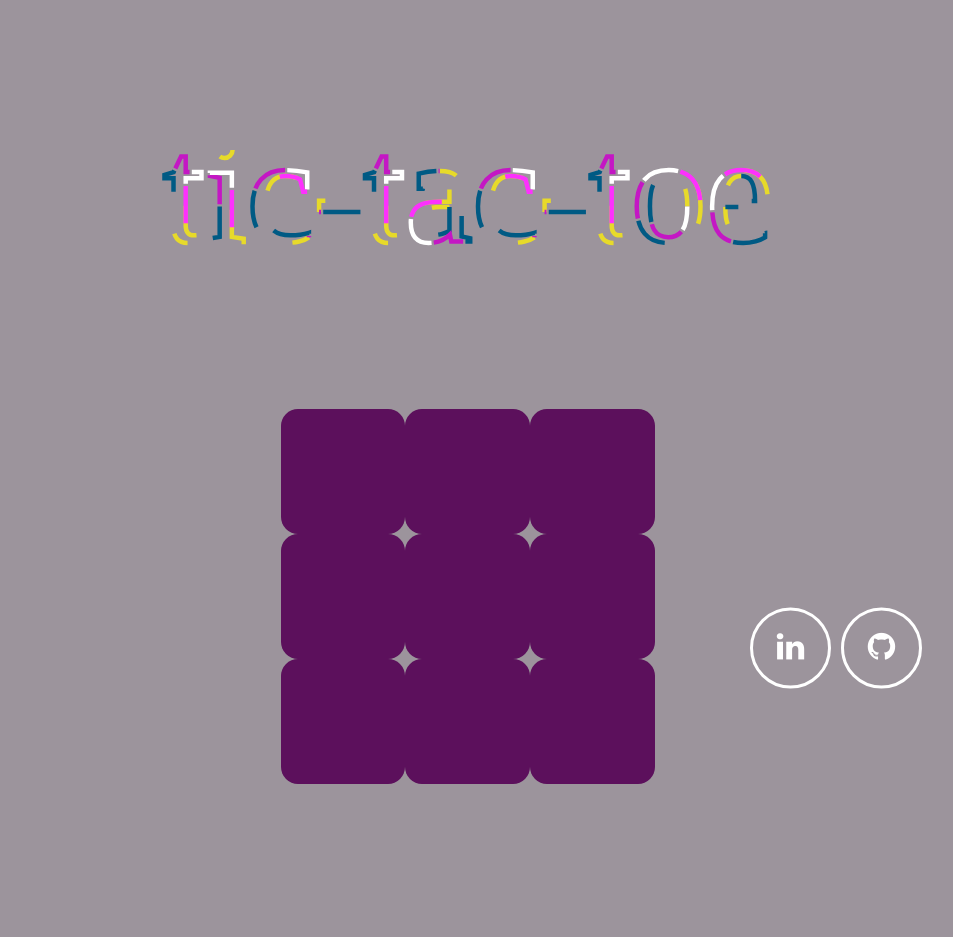
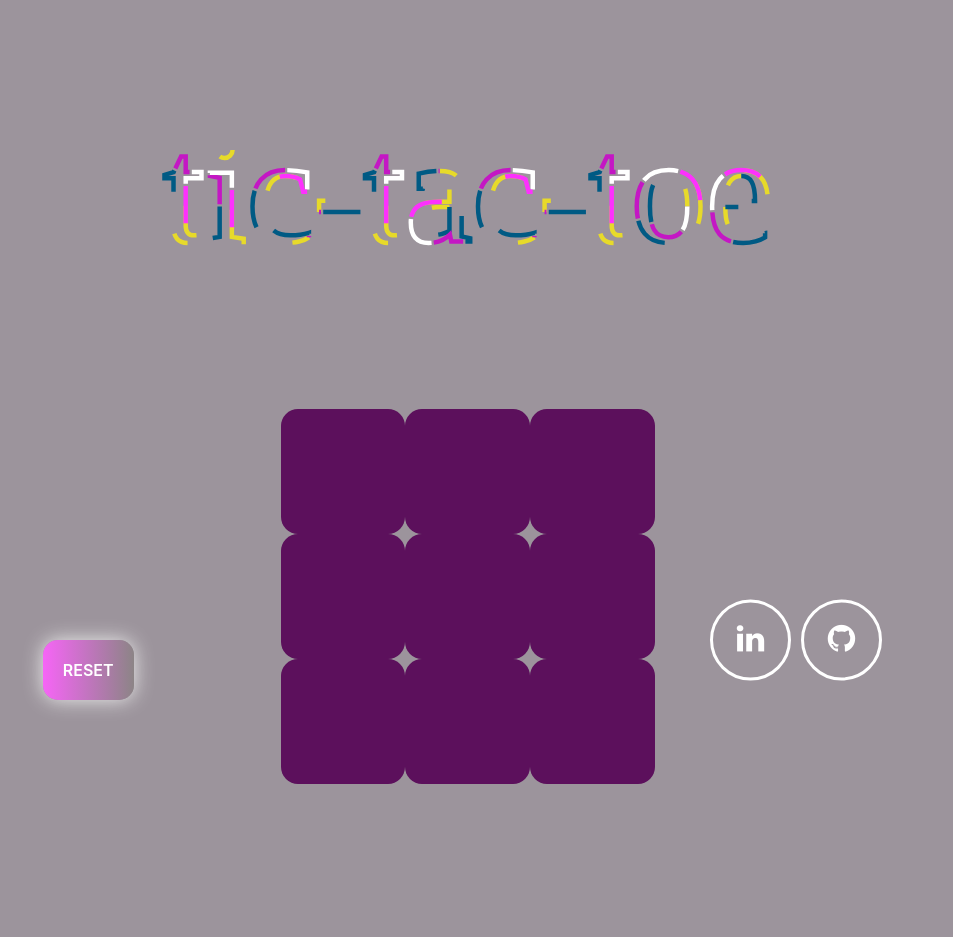
Before and after one commit to Ninabaldo/Game-Project-1, a plain HTML site: page index.html in a window 1280 px wide. Shown: the top 937 px of the page, without its empty margins (172-1125 px from the left). Drawn offline with Linux system fonts and the light colour scheme.

Commit message:
boton reset done

```diff
--- a/styles.css
+++ b/styles.css
@@ -52,7 +52,7 @@ h2{
 
 
 
- }
+
 
 
 
@@ -63,6 +63,7 @@ h2{
 
   body {
     background: #9c949c;
+    background-repeat: no-repeat;
   }
 
 
@@ -241,8 +242,9 @@ h2{
   background-size: 200% auto;
   color: white;
   cursor:pointer;
-  position:relative;
-  left:100%;
+  position: absolute;
+  left:16%;
+  top:630px;
 
 
 
```
Also changed, not shown: index.html (+1 -3 lines).
